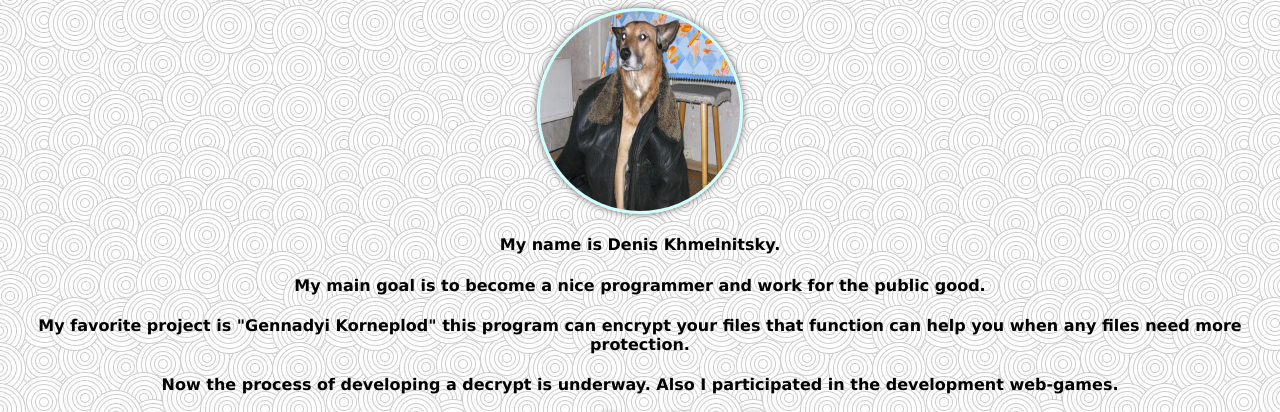
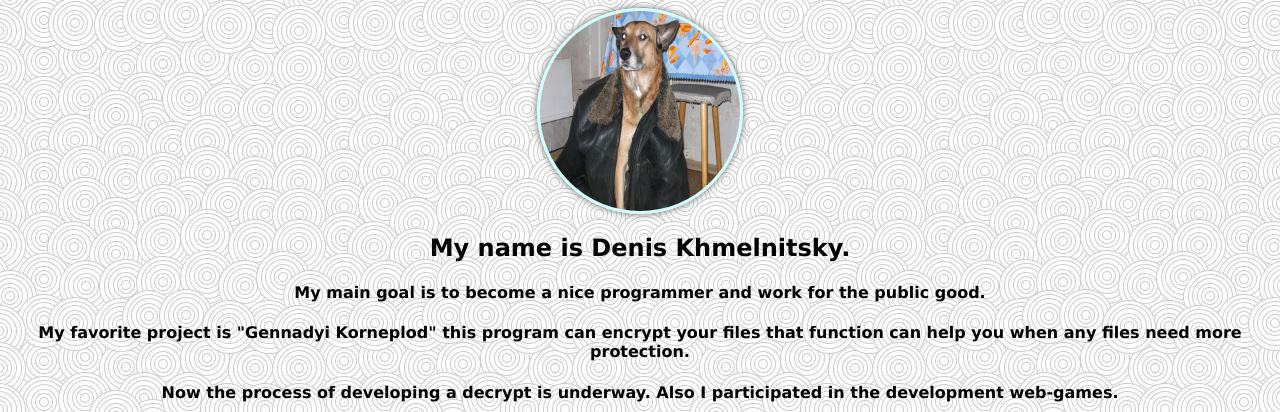
Before and after one commit to khmelnitskyd/SVCHVS, a plain HTML site: page lab2/index.html in a window 1280 px wide. Shown: the top 412 px of the page. Drawn offline with Linux system fonts and the light colour scheme.

Commit message:
fix: size of name

```diff
--- a/lab2/index.html
+++ b/lab2/index.html
@@ -9,7 +9,7 @@
 </head>
 <body>
     <img class="photo" src="photo.jpg">
-    <h4 align="center">My name is Denis Khmelnitsky. </h4>
+    <h2 align="center">My name is Denis Khmelnitsky. </h4>
     <h4 align="center">My main goal is to become a nice programmer and work for the public good. </h4>
     <h4 align="center"> My favorite project is "Gennadyi Korneplod" this program can encrypt your files that function can help you when any files need more protection. </h4>
     <h4 align="center">Now the process of developing a decrypt is underway. Also I participated in the development web-games.</h4>
```
